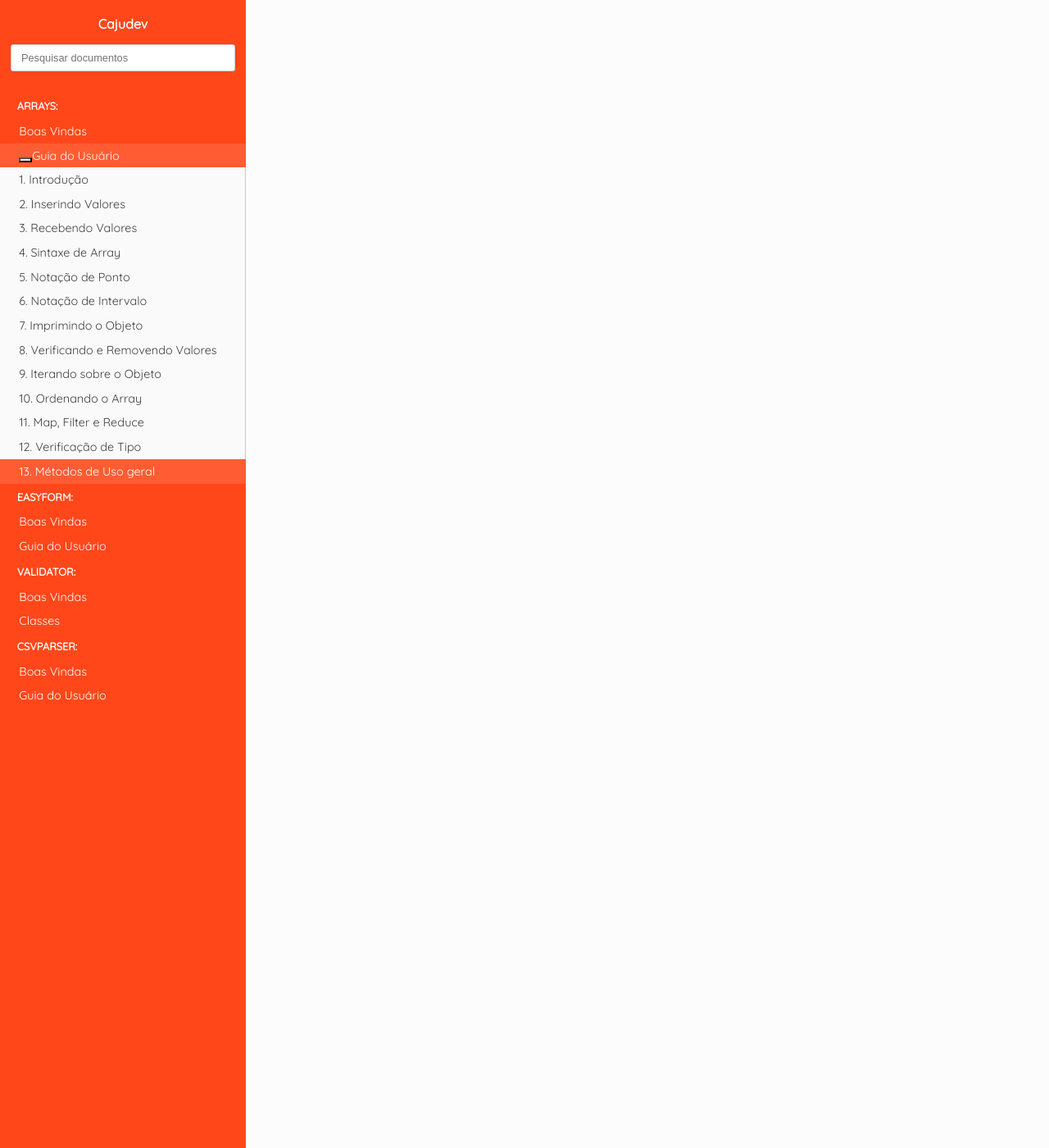
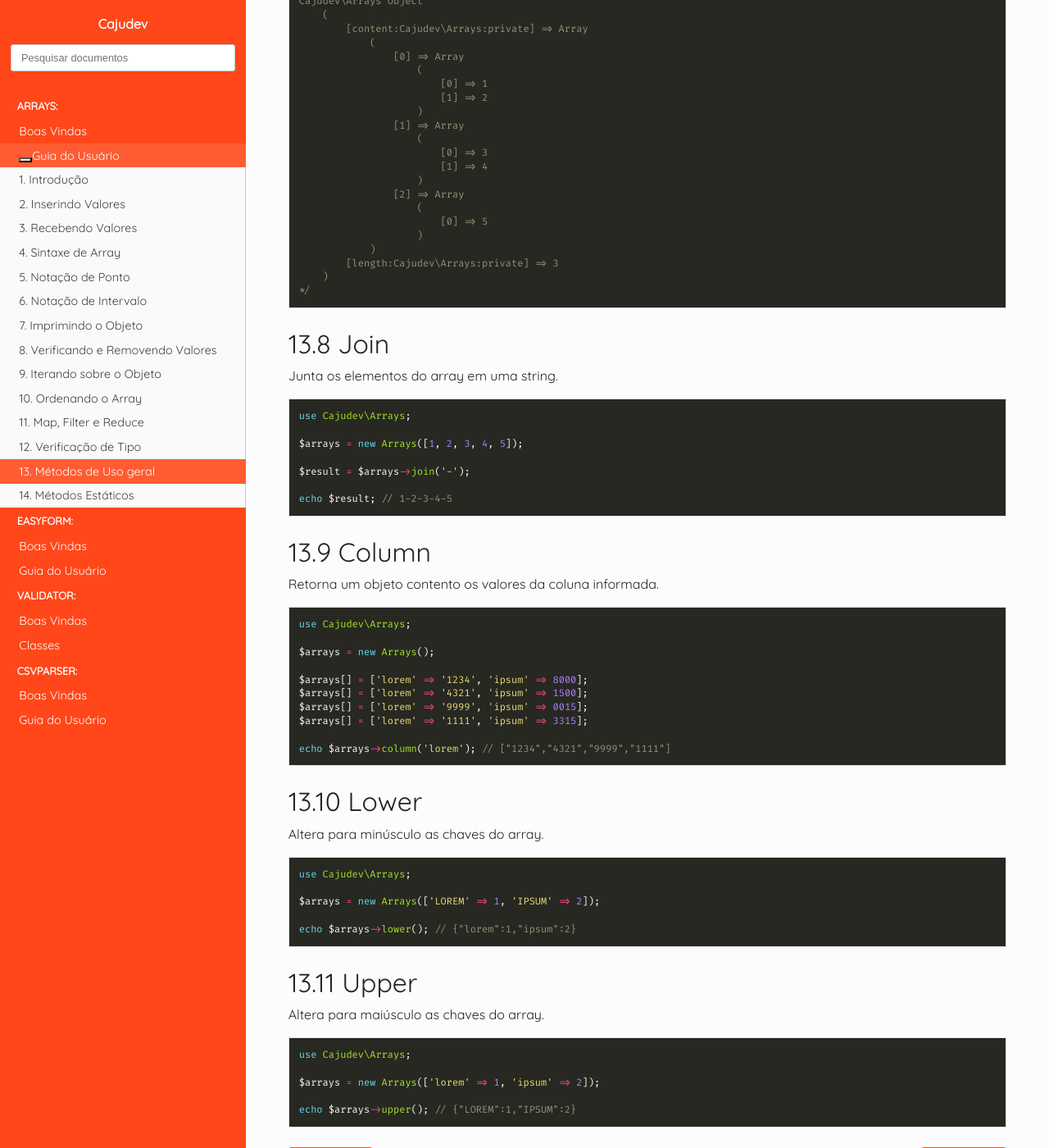
Before and after one commit to cajudev/docs, a Sphinx documentation site: the page built from source/arrays/pages/general-methods.rst, in a window 1280 px wide and 1400 px high, scrolled down 1829 px. Shown: the whole window at 82% size. Built offline with Sphinx 7.4.7 and the Read the Docs theme 2.0.0, drawn with Linux system fonts in a browser that asks for light colours; nearby versions of some CDN libraries; library files that are not in the unit come from our copies; pages that are not in the unit, such as notebooks, are missing from menus; some of the changed text lies outside the part shown.

Commit message:
Métodos Estáticos

```diff
--- a/source/arrays/guide.rst
+++ b/source/arrays/guide.rst
@@ -19,6 +19,7 @@
    11. Map, Filter e Reduce <pages/map-filter-reduce>
    12. Verificação de Tipo <pages/type-verification>
    13. Métodos de Uso geral <pages/general-methods>
+   14. Métodos Estáticos <pages/static-methods>
 
 Esta classe tem como função manipular arrays, de maneira bem encapsulada.
 Ela funciona de forma semelhante à Spl ArrayObject,
--- a/source/arrays/pages/general-methods.rst
+++ b/source/arrays/pages/general-methods.rst
@@ -55,3 +55,131 @@
    $arrays = new Arrays('lorem', 'ipsum', ['dolor' => ['sit' => 'amet']]);
 
    echo $arrays->count(); // 3
+
+13.5 Keys
+---------
+
+Retorna um novo objeto contento as chaves do objeto atual
+
+.. code-block:: php
+
+    use Cajudev\Arrays;
+
+    $arrays = new Arrays(['three' => 3, 'eight' => 8, 'two' => 2]);
+
+    $keys = $arrays->keys();
+
+    echo $keys; // ["three", "eight", "two"]
+
+13.6 Values
+-----------
+
+Retorna um novo objeto contento os valores do objeto atual
+
+.. code-block:: php
+
+    use Cajudev\Arrays;
+
+    $arrays = new Arrays(['three' => 3, 'eight' => 8, 'two' => 2]);
+
+    $values = $arrays->values();
+
+    echo $values; // [3, 8, 2]
+
+13.7 Chunk
+----------
+
+Quebra o array em partes iguais. Caso receba ``true`` como segundo parâmetro preservará as chaves do array.
+
+.. code-block:: php
+
+    use Cajudev\Arrays;
+
+    $arrays = new Arrays([1, 2, 3, 4, 5]);
+
+    $arrays->chunk(2);
+
+    print_r($arrays);
+
+    /*
+    Cajudev\Arrays Object
+        (
+            [content:Cajudev\Arrays:private] => Array
+                (
+                    [0] => Array
+                        (
+                            [0] => 1
+                            [1] => 2
+                        )
+                    [1] => Array
+                        (
+                            [0] => 3
+                            [1] => 4
+                        )
+                    [2] => Array
+                        (
+                            [0] => 5
+                        )
+                )
+            [length:Cajudev\Arrays:private] => 3
+        )
+    */
+
+13.8 Join
+----------
+
+Junta os elementos do array em uma string.
+
+.. code-block:: php
+
+    use Cajudev\Arrays;
+
+    $arrays = new Arrays([1, 2, 3, 4, 5]);
+
+    $result = $arrays->join('-');
+
+    echo $result; // 1-2-3-4-5
+
+13.9 Column
+-----------
+
+Retorna um objeto contento os valores da coluna informada.
+
+.. code:: php
+
+    use Cajudev\Arrays;
+
+    $arrays = new Arrays();
+
+    $arrays[] = ['lorem' => '1234', 'ipsum' => 8000];
+    $arrays[] = ['lorem' => '4321', 'ipsum' => 1500];
+    $arrays[] = ['lorem' => '9999', 'ipsum' => 0015];
+    $arrays[] = ['lorem' => '1111', 'ipsum' => 3315];
+
+    echo $arrays->column('lorem'); // ["1234","4321","9999","1111"]
+
+13.10 Lower
+-----------
+
+Altera para minúsculo as chaves do array.
+
+.. code:: php
+
+    use Cajudev\Arrays;
+
+    $arrays = new Arrays(['LOREM' => 1, 'IPSUM' => 2]);
+
+    echo $arrays->lower(); // {"lorem":1,"ipsum":2}
+
+13.11 Upper
+-----------
+
+Altera para maiúsculo as chaves do array.
+
+.. code:: php
+
+    use Cajudev\Arrays;
+
+    $arrays = new Arrays(['lorem' => 1, 'ipsum' => 2]);
+
+    echo $arrays->upper(); // {"LOREM":1,"IPSUM":2}
```
Also changed, not shown: other parts of source/arrays/pages/general-methods.rst (+1 -1 lines), source/arrays/pages/inserting-values.rst (+29 -1 lines), source/arrays/pages/static-methods.rst (added, +34 -0 lines).
